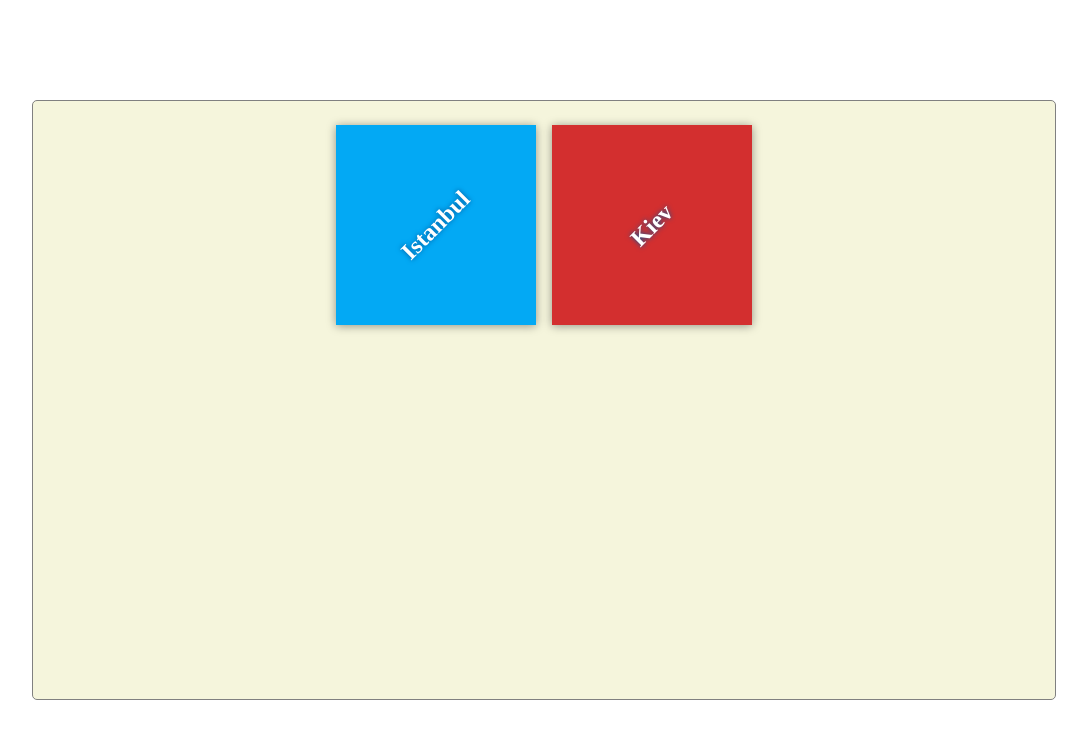
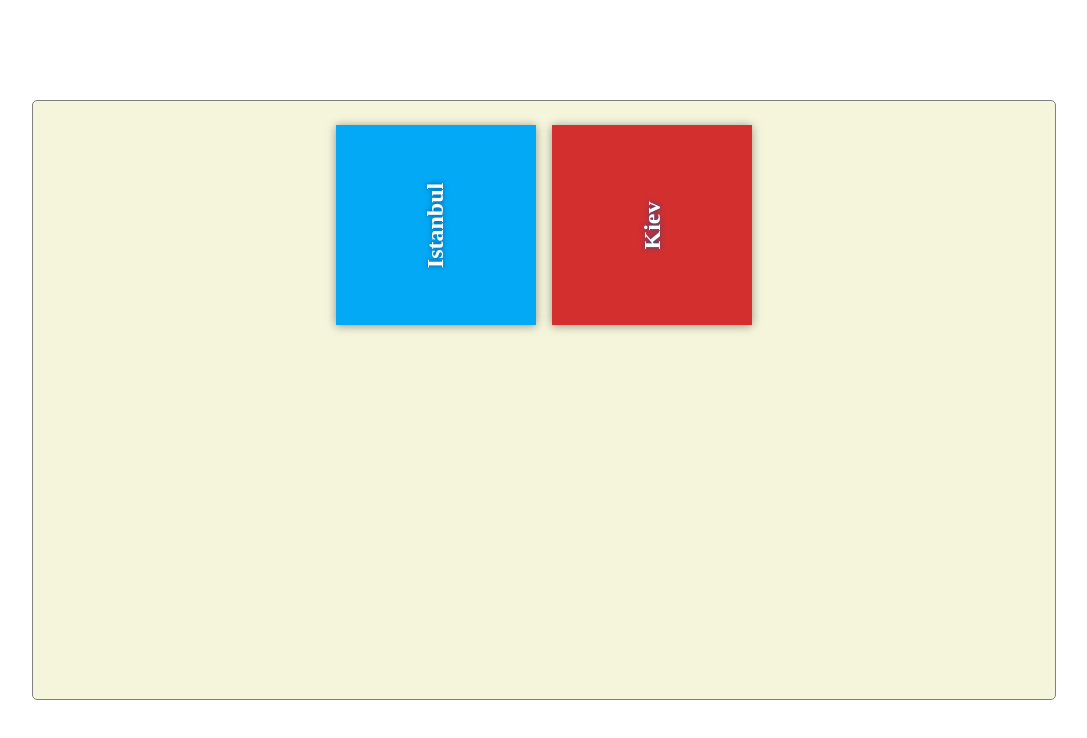
Before and after one commit to mrbaker1917/my-travel-plans, a plain HTML site: page index.html in a window 1280 px wide. Shown: the whole page, without its empty margins (96-1183 px from the left). Drawn offline with Linux system fonts and the light colour scheme.

Commit message:
Changes angle to 90

```diff
--- a/css/app.css
+++ b/css/app.css
@@ -50,7 +50,7 @@ body {
 
 h2 {
     margin: 0;
-    transform: rotate(-45deg);
+    transform: rotate(-90deg);
     transition: transform 0.5s;
     text-shadow: 0 0 5px #01579b;
 }
```
